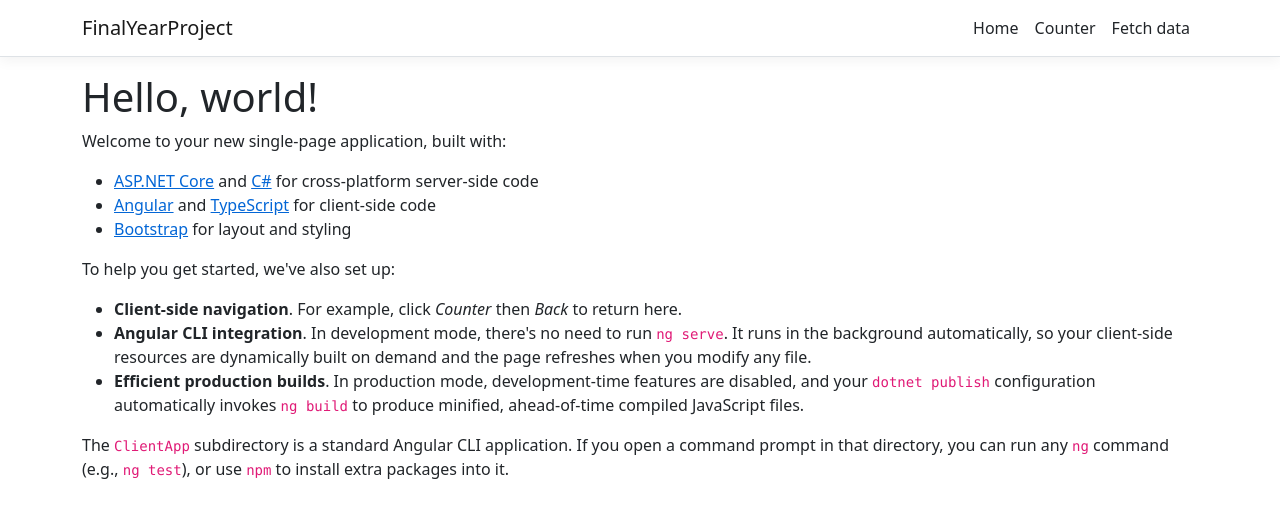
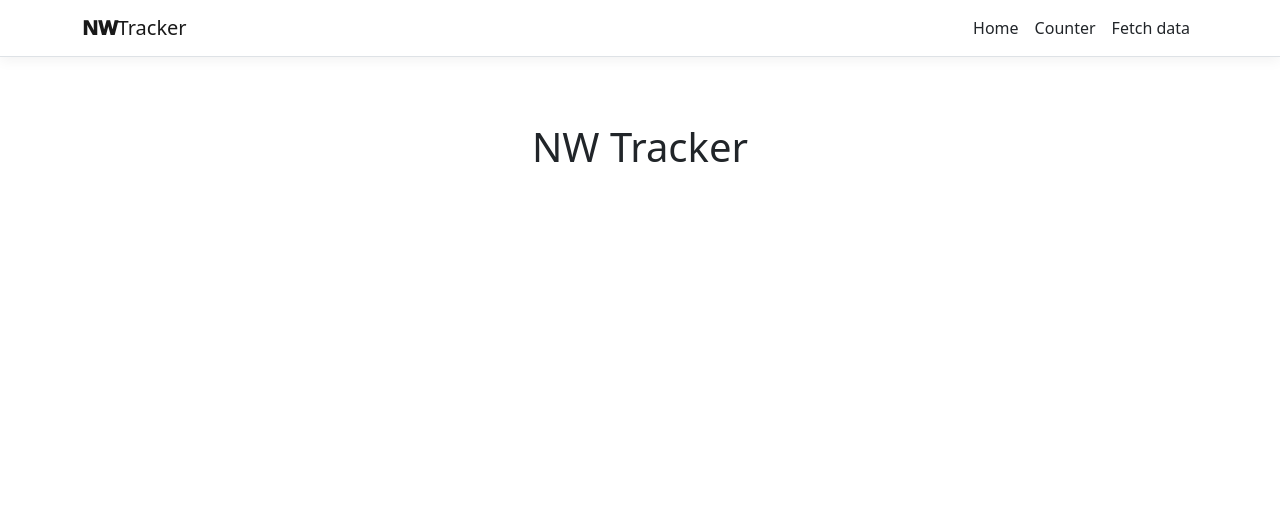
Before and after one commit to C1025480/NWTrackerUI, an Angular app in the folder FinalYearProject/ClientApp/: page / in a window 1280 px wide. Shown: the top 518 px of the page. Built offline with nearby package versions, Linux system fonts and the light colour scheme.

Commit message:
version++

```diff
--- /dev/null
+++ b/FinalYearProject/ClientApp/src/app/home/home.component.css
@@ -0,0 +1,4 @@
+.Title {
+    padding-top: 50px;
+    text-align: center;
+}
--- a/FinalYearProject/ClientApp/src/app/home/home.component.html
+++ b/FinalYearProject/ClientApp/src/app/home/home.component.html
@@ -1,14 +1,8 @@
-<h1>Hello, world!</h1>
-<p>Welcome to your new single-page application, built with:</p>
-<ul>
-  <li><a href='https://get.asp.net/'>ASP.NET Core</a> and <a href='https://msdn.microsoft.com/en-us/library/67ef8sbd.aspx'>C#</a> for cross-platform server-side code</li>
-  <li><a href='https://angular.io/'>Angular</a> and <a href='http://www.typescriptlang.org/'>TypeScript</a> for client-side code</li>
-  <li><a href='http://getbootstrap.com/'>Bootstrap</a> for layout and styling</li>
-</ul>
-<p>To help you get started, we've also set up:</p>
-<ul>
-  <li><strong>Client-side navigation</strong>. For example, click <em>Counter</em> then <em>Back</em> to return here.</li>
-  <li><strong>Angular CLI integration</strong>. In development mode, there's no need to run <code>ng serve</code>. It runs in the background automatically, so your client-side resources are dynamically built on demand and the page refreshes when you modify any file.</li>
-  <li><strong>Efficient production builds</strong>. In production mode, development-time features are disabled, and your <code>dotnet publish</code> configuration automatically invokes <code>ng build</code> to produce minified, ahead-of-time compiled JavaScript files.</li>
-</ul>
-<p>The <code>ClientApp</code> subdirectory is a standard Angular CLI application. If you open a command prompt in that directory, you can run any <code>ng</code> command (e.g., <code>ng test</code>), or use <code>npm</code> to install extra packages into it.</p>
+<!doctype html>
+<html lang="en">
+<head>
+  <title>NWTracker</title>
+  <meta charset="utf-8">
+  <meta name="viewport" content="width=device-width, initial-scale=1, shrink-to-fit=yes">
+</head>
+<h1 class="Title"> NW Tracker</h1>
--- a/FinalYearProject/ClientApp/src/app/home/home.component.ts
+++ b/FinalYearProject/ClientApp/src/app/home/home.component.ts
@@ -3,6 +3,7 @@ import { Component } from '@angular/core';
 @Component({
   selector: 'app-home',
   templateUrl: './home.component.html',
+  styleUrls: ['./home.component.css']
 })
 export class HomeComponent {
 }
--- a/FinalYearProject/ClientApp/src/app/nav-menu/nav-menu.component.css
+++ b/FinalYearProject/ClientApp/src/app/nav-menu/nav-menu.component.css
@@ -16,3 +16,7 @@ html {
 .box-shadow {
   box-shadow: 0 .25rem .75rem rgba(0, 0, 0, .05);
 }
+
+.NW {
+    font-weight: 1000;
+}
--- a/FinalYearProject/ClientApp/src/app/nav-menu/nav-menu.component.html
+++ b/FinalYearProject/ClientApp/src/app/nav-menu/nav-menu.component.html
@@ -3,7 +3,7 @@
     class="navbar navbar-expand-sm navbar-toggleable-sm navbar-light bg-white border-bottom box-shadow mb-3"
   >
     <div class="container">
-      <a class="navbar-brand" [routerLink]="['/']">FinalYearProject</a>
+      <a class="navbar-brand" [routerLink]="['/']"><span class="NW">NW</span>Tracker</a>
       <button
         class="navbar-toggler"
         type="button"
```
Also changed, not shown: 2 other files (tests, documents, lock files or other folders).
